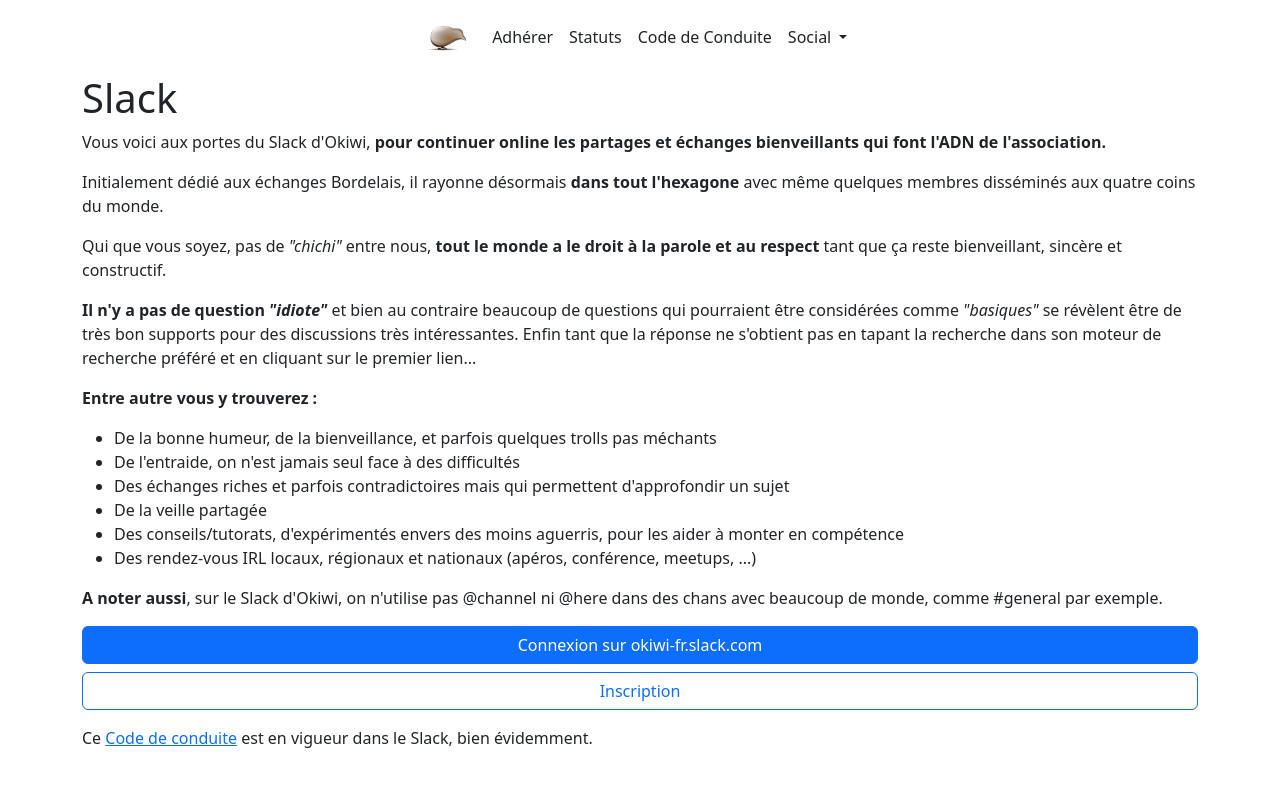
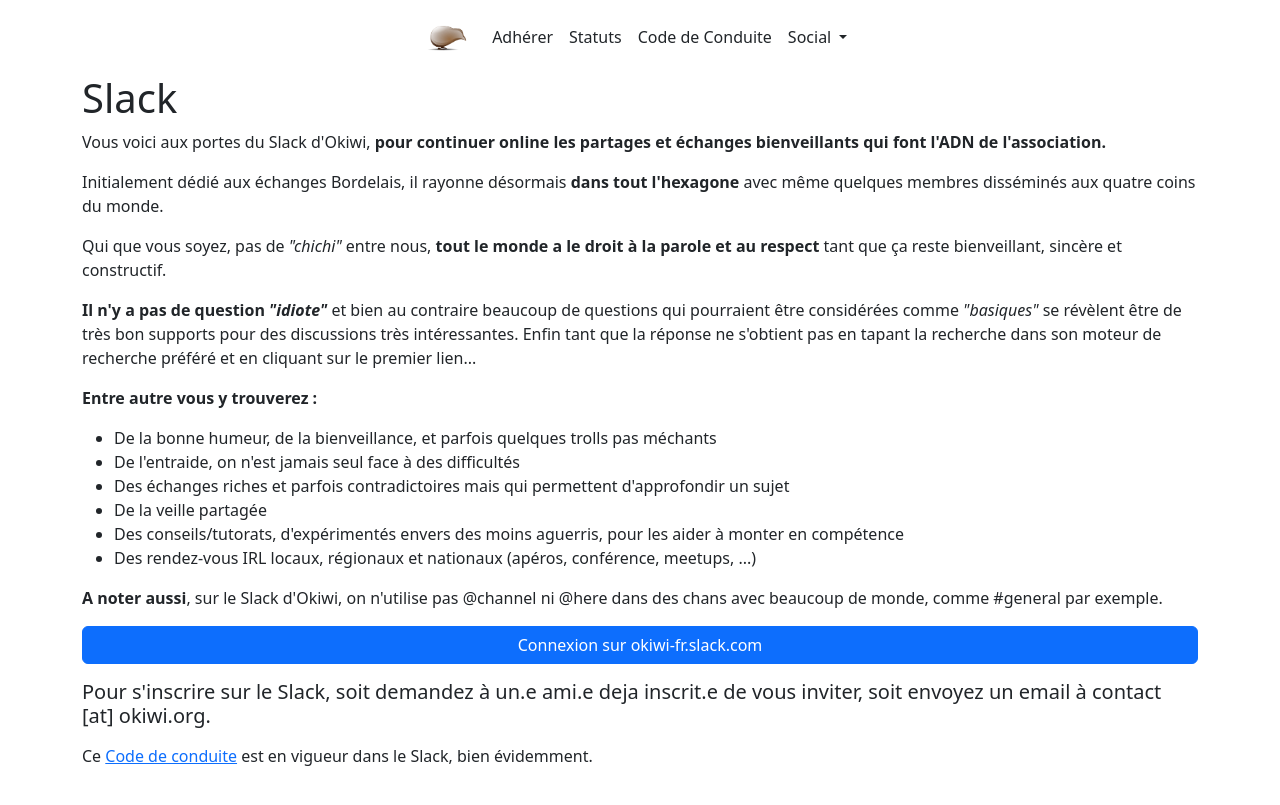
Before and after one commit to okiwi/okiwi.org, a Jekyll site: the page built from slack/index.html, in a window 1280 px wide. Shown: the top 805 px of the page. Built offline with Jekyll 4.4.1, drawn with Linux system fonts in a browser that asks for light colours.

Commit message:
MaJ de procedure d'inscription

```diff
--- a/slack/index.html
+++ b/slack/index.html
@@ -32,9 +32,9 @@
                 <a href="https://okiwi-fr.slack.com" class="btn btn-primary" role="button" data-bs-toggle="button">
                     Connexion <span class="hidden-sm-down">sur okiwi-fr.slack.com</span>
                 </a>
-                <a href="https://join.slack.com/t/okiwi-fr/shared_invite/zt-1l6hwigz7-QCIfJzym8SubcJgCsyFa_A" class="btn btn-outline-primary" role="button" data-bs-toggle="button">
-                    Inscription
-                </a>
+                <h5>
+                Pour s'inscrire sur le Slack, soit demandez à un.e ami.e deja inscrit.e de vous inviter, soit envoyez un email à contact [at] okiwi.org.
+                </h5>
             </p>
             <p>Ce <a href="/CoC.html">Code de conduite</a> est en vigueur dans le Slack, bien évidemment.</p>
         </div>
```
